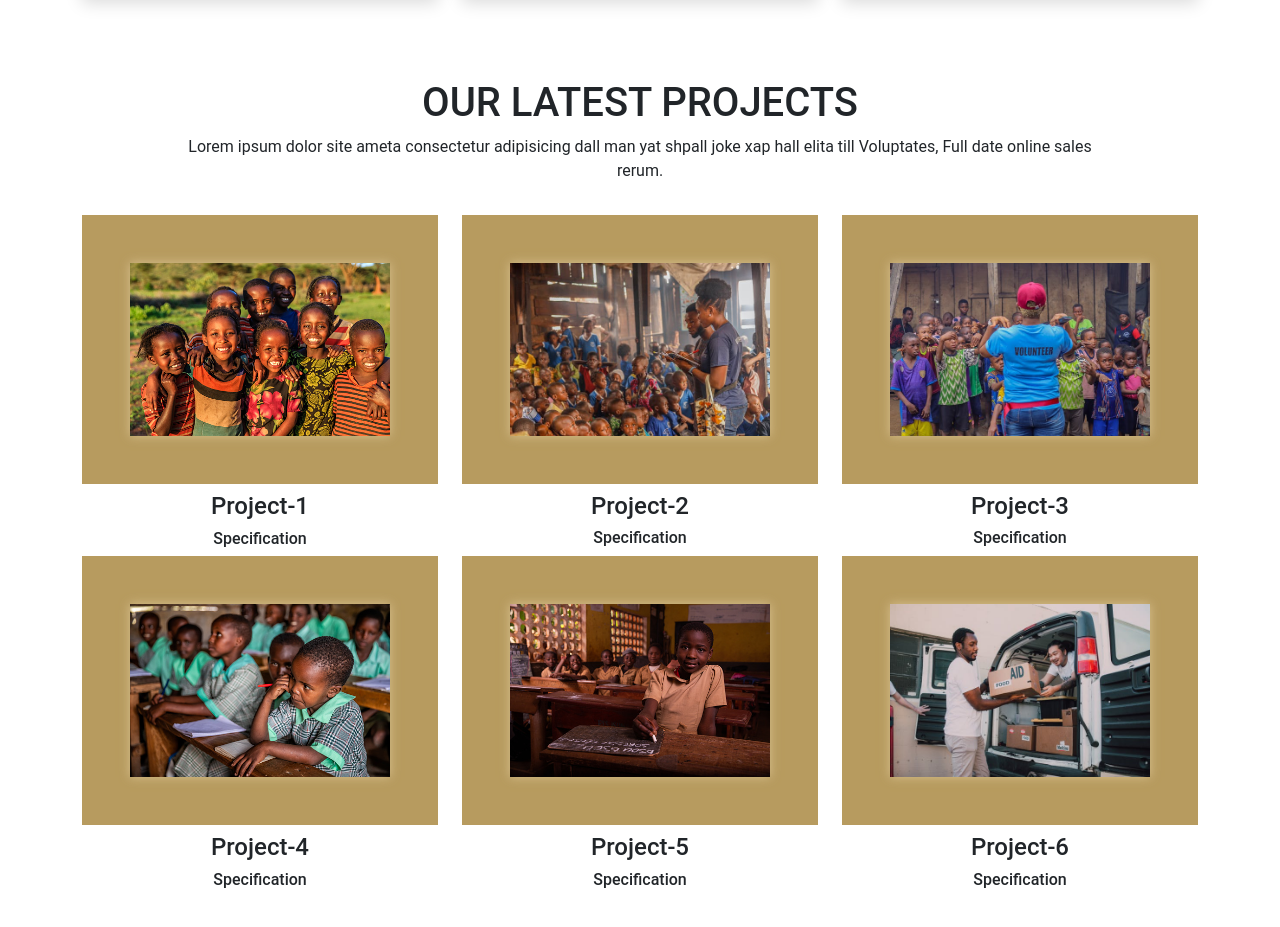
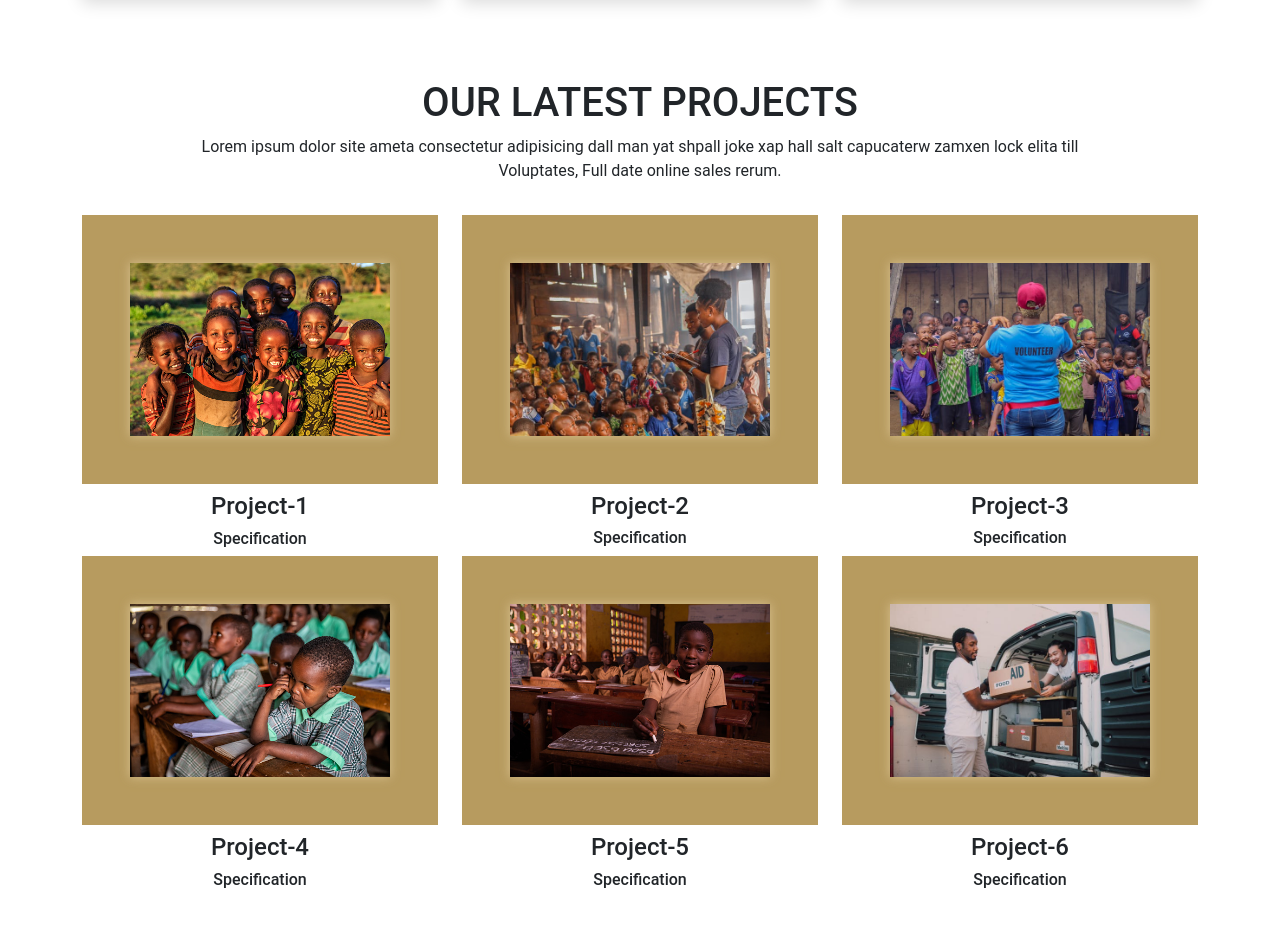
Before and after one commit to zeredogo/krypto-zone-charity, a React (Create React App) app: page / in a window 1280 px wide. Shown: the part 1920-2847 px from the top of the page. Built offline with nearby package versions, Linux system fonts and the light colour scheme.

Commit message:
changes made

```diff
--- a/src/component/Projects.jsx
+++ b/src/component/Projects.jsx
@@ -15,7 +15,7 @@ const Projects = () => {
             <div className="col-10 mx-auto text-center">
               <h1 className="text-uppercase">Our Latest Projects</h1>
               <p>Lorem ipsum dolor site ameta consectetur adipisicing
-              dall man yat  shpall joke xap hall
+              dall man yat  shpall joke xap hall salt capucaterw zamxen lock
                 elita till Voluptates, Full date online sales rerum.</p>
             </div>
           </div>
```
